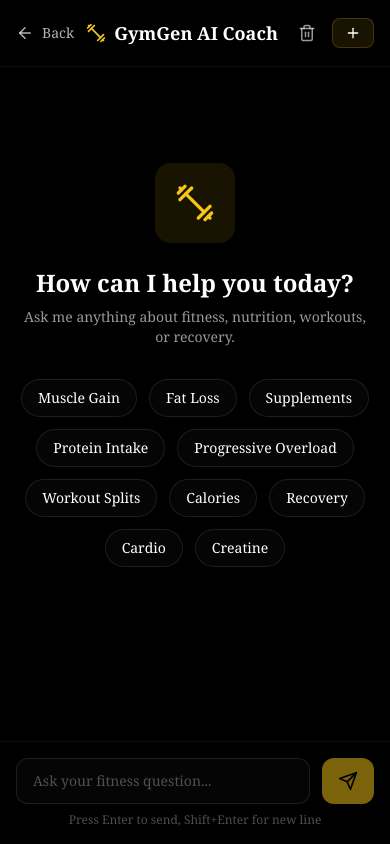
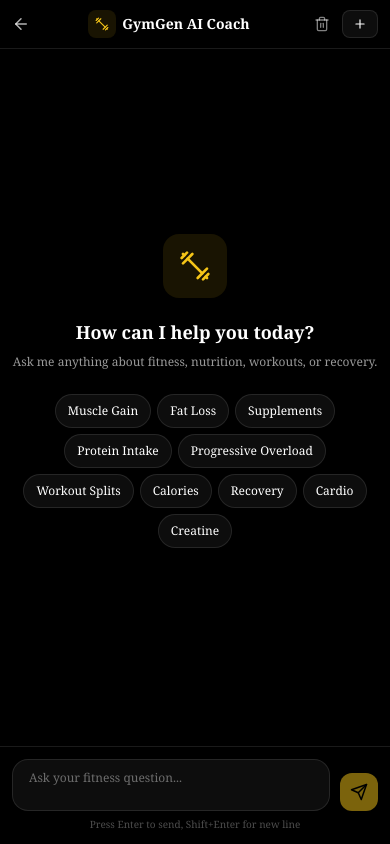
Before and after one commit to YogeshYemul/GymGen-AI, a Next.js app in the folder Frontend/: page /ai-fitness-coach/chat in a window 390 px wide. Built offline with nearby package versions, Linux system fonts and the light colour scheme.

Commit message:
Fitness-Coach Feature Updated

```diff
--- a/Frontend/app/ai-fitness-coach/chat/page.tsx
+++ b/Frontend/app/ai-fitness-coach/chat/page.tsx
@@ -14,7 +14,10 @@ import {
   RefreshCw,
   Trash2,
   Dumbbell,
+  User,
 } from "lucide-react";
+
+export const dynamic = 'force-dynamic';
 
 interface Message {
   role: "user" | "assistant";
@@ -34,6 +37,92 @@ const suggestedQuestions = [
   "Creatine",
 ];
 
+const MarkdownComponents = {
+  h1: ({ children, ...props }: any) => (
+    <h1 {...props} className="text-lg md:text-2xl font-bold text-white mb-3 mt-5 first:mt-0">
+      {children}
+    </h1>
+  ),
+  h2: ({ children, ...props }: any) => (
+    <h2 {...props} className="text-base md:text-xl font-bold text-white mb-2.5 mt-4">
+      {children}
+    </h2>
+  ),
+  h3: ({ children, ...props }: any) => (
+    <h3 {...props} className="text-sm md:text-lg font-semibold text-white mb-2 mt-3">
+      {children}
+    </h3>
+  ),
+  p: ({ children, ...props }: any) => (
+    <p {...props} className="text-xs md:text-sm text-gray-200 mb-2.5 leading-relaxed">
+      {children}
+    </p>
+  ),
+  ul: ({ children, ...props }: any) => (
+    <ul {...props} className="list-disc list-outside ml-5 md:ml-6 space-y-1 mb-2.5 text-xs md:text-sm text-gray-200">
+      {children}
+    </ul>
+  ),
+  ol: ({ children, ...props }: any) => (
+    <ol {...props} className="list-decimal list-outside ml-5 md:ml-6 space-y-1 mb-2.5 text-xs md:text-sm text-gray-200">
+      {children}
+    </ol>
+  ),
+  li: ({ children, ...props }: any) => (
+    <li {...props} className="leading-relaxed pl-1">{children}</li>
+  ),
+  strong: ({ children, ...props }: any) => (
+    <strong {...props} className="font-semibold text-primary-400">{children}</strong>
+  ),
+  table: ({ children, ...props }: any) => (
+    <div {...props} className="overflow-x-auto w-full mb-3 -mx-3 md:mx-0">
+      <div className="inline-block min-w-full align-middle">
+        <table className="min-w-full border-collapse">{children}</table>
+      </div>
+    </div>
+  ),
+  thead: ({ children, ...props }: any) => (
+    <thead {...props} className="bg-primary-400/10">{children}</thead>
+  ),
+  tbody: ({ children, ...props }: any) => (
+    <tbody {...props} className="divide-y divide-white/10">{children}</tbody>
+  ),
+  tr: ({ children, ...props }: any) => <tr {...props}>{children}</tr>,
+  th: ({ children, ...props }: any) => (
+    <th {...props} className="px-3 py-2 text-left font-semibold text-primary-400 text-xs whitespace-nowrap">
+      {children}
+    </th>
+  ),
+  td: ({ children, ...props }: any) => (
+    <td {...props} className="px-3 py-2 text-xs text-gray-200 whitespace-nowrap">
+      {children}
+    </td>
+  ),
+  blockquote: ({ children, ...props }: any) => (
+    <blockquote {...props} className="border-l-2 border-primary-400/50 pl-3 py-1.5 my-2.5 bg-white/[0.02] rounded-r-lg text-xs md:text-sm text-gray-300 italic">
+      {children}
+    </blockquote>
+  ),
+  code: ({ className, children, ...props }: any) => {
+    const match = /language-(\w+)/.exec(className || "");
+    return (
+      <code
+        {...props}
+        className={`${
+          className || ""
+        } ${!match ? "bg-primary-400/10 px-1 py-0.5 rounded text-[11px] md:text-xs text-primary-300" : ""}`}
+      >
+        {children}
+      </code>
+    );
+  },
+  pre: ({ children, ...props }: any) => (
+    <pre {...props} className="bg-white/[0.02] p-3 rounded-lg my-2.5 overflow-x-auto text-[11px] md:text-xs w-full">
+      {children}
+    </pre>
+  ),
+};
+
 export default function AIFitnessCoachChatPage() {
   const router = useRouter();
   const searchParams = useSearchParams();
@@ -43,6 +132,7 @@ export default function AIFitnessCoachChatPage() {
   const [input, setInput] = useState("");
   const [isTyping, setIsTyping] = useState(false);
   const messagesEndRef = useRef<HTMLDivElement>(null);
+  const scrollContainerRef = useRef<HTMLDivElement>(null);
 
   const scrollToBottom = () => {
     messagesEndRef.current?.scrollIntoView({ behavior: "smooth" });
@@ -112,7 +202,10 @@ export default function AIFitnessCoachChatPage() {
   const regenerateLastMessage = async () => {
     if (messages.length < 2 || isTyping) return;
 
-    const lastUserMessage = messages.slice(0, -1).filter(m => m.role === "user").pop();
+    const lastUserMessage = messages
+      .slice(0, -1)
+      .filter((m) => m.role === "user")
+      .pop();
     if (!lastUserMessage) return;
 
     const messagesWithoutLastResponse = messages.slice(0, -1);
@@ -155,68 +248,78 @@ export default function AIFitnessCoachChatPage() {
   };
 
   return (
-    <main className="min-h-screen bg-black text-white flex flex-col">
-      <div className="fixed inset-0 -z-10">
-        <div className="absolute top-20 left-1/2 -translate-x-1/2 w-[500px] h-[500px] rounded-full bg-primary-400/10 blur-[140px]" />
+    <div className="min-h-screen bg-black text-white flex flex-col">
+      {/* Background Glow */}
+      <div className="fixed inset-0 -z-10 pointer-events-none">
+        <div className="absolute top-20 left-1/2 -translate-x-1/2 w-[400px] h-[400px] rounded-full bg-primary-400/10 blur-[150px]" />
       </div>
 
       {/* Header */}
-      <header className="border-b border-white/5 backdrop-blur-xl sticky top-0 z-50">
-        <div className="max-w-4xl mx-auto px-4 py-4 flex items-center justify-between">
+      <header className="border-b border-white/10 backdrop-blur-xl sticky top-0 z-50 bg-black/60">
+        <div className="max-w-3xl mx-auto px-3 sm:px-6 py-2.5 flex items-center justify-between">
           <button
             onClick={() => router.push("/ai-fitness-coach")}
-            className="flex items-center gap-2 text-white/70 hover:text-primary-400 transition text-sm"
+            className="flex items-center gap-1.5 text-white/70 hover:text-white transition"
           >
             <ArrowLeft size={18} />
-            Back
+            <span className="text-xs font-medium hidden sm:inline">Back</span>
           </button>
-          <div className="flex items-center gap-2">
-            <Dumbbell size={20} className="text-primary-400" />
-            <span className="font-bold text-lg">GymGen AI Coach</span>
+          <div className="flex items-center gap-1.5">
+            <div className="w-7 h-7 bg-primary-400/10 rounded-lg flex items-center justify-center">
+              <Dumbbell size={14} className="text-primary-400" />
             </div>
-          <div className="flex items-center gap-2">
+            <h1 className="font-bold text-sm">GymGen AI Coach</h1>
+          </div>
+          <div className="flex items-center gap-1.5">
             <button
               onClick={clearChat}
-              className="p-2 text-white/60 hover:text-white hover:bg-white/5 rounded-lg transition"
+              className="p-1.5 text-white/50 hover:text-white hover:bg-white/5 rounded-lg transition"
               title="Clear chat"
             >
-              <Trash2 size={18} />
+              <Trash2 size={16} />
             </button>
             <button
               onClick={() => setMessages([])}
-              className="flex items-center gap-1.5 bg-primary-400/10 border border-primary-400/20 px-3 py-1.5 rounded-lg text-sm hover:bg-primary-400/20 transition"
+              className="flex items-center gap-1 bg-white/5 border border-white/10 px-2.5 py-1.5 rounded-lg text-xs hover:bg-white/10 transition"
             >
-              <Plus size={16} />
-              <span className="hidden sm:inline">New Chat</span>
+              <Plus size={14} />
+              <span className="hidden sm:inline">New</span>
             </button>
           </div>
         </div>
       </header>
 
-      {/* Messages */}
-      <div className="flex-1 overflow-y-auto">
-        <div className="max-w-4xl mx-auto px-4 py-8">
-          <AnimatePresence>
+      {/* Messages Container */}
+      <div
+        ref={scrollContainerRef}
+        className="flex-1 overflow-y-auto overflow-x-hidden"
+      >
+        <div className="max-w-3xl mx-auto px-3 sm:px-6">
+          <AnimatePresence initial={false}>
             {messages.length === 0 && (
               <motion.div
-                initial={{ opacity: 0, y: 10 }}
+                initial={{ opacity: 0, y: 20 }}
                 animate={{ opacity: 1, y: 0 }}
-                className="text-center py-16"
+                transition={{ duration: 0.4 }}
+                className="flex flex-col items-center justify-center min-h-[calc(100vh-160px)] py-10"
               >
-                <div className="w-20 h-20 bg-primary-400/10 rounded-2xl flex items-center justify-center mx-auto mb-6">
-                  <Dumbbell size={40} className="text-primary-400" />
+                <div className="w-16 h-16 bg-primary-400/10 rounded-2xl flex items-center justify-center mb-5">
+                  <Dumbbell size={32} className="text-primary-400" />
                 </div>
-                <h2 className="text-2xl font-bold mb-2">How can I help you today?</h2>
-                <p className="text-white/60 mb-8 max-w-md mx-auto text-sm">
-                  Ask me anything about fitness, nutrition, workouts, or recovery.
+                <h2 className="text-lg md:text-2xl font-bold mb-2 text-center">
+                  How can I help you today?
+                </h2>
+                <p className="text-xs md:text-sm text-white/60 mb-6 max-w-md text-center">
+                  Ask me anything about fitness, nutrition, workouts, or
+                  recovery.
                 </p>
 
-                <div className="flex flex-wrap justify-center gap-3">
+                <div className="flex flex-wrap justify-center gap-1.5 max-w-2xl">
                   {suggestedQuestions.map((q) => (
                     <button
                       key={q}
                       onClick={() => sendMessage(q)}
-                      className="bg-white/[0.02] border border-white/10 rounded-full px-4 py-2 text-sm hover:border-primary-400/40 hover:bg-primary-400/5 transition-all"
+                      className="bg-white/5 border border-white/10 hover:border-primary-400/30 hover:bg-primary-400/5 px-3 py-2 rounded-full text-xs transition-all"
                     >
                       {q}
                     </button>
@@ -228,127 +331,155 @@ export default function AIFitnessCoachChatPage() {
             {messages.map((message, index) => (
               <motion.div
                 key={index}
-                initial={{ opacity: 0, y: 10 }}
+                initial={{ opacity: 0, y: 8 }}
                 animate={{ opacity: 1, y: 0 }}
-                className={`flex gap-4 mb-6 ${
-                  message.role === "user" ? "justify-end" : "justify-start"
+                transition={{ duration: 0.3, delay: Math.min(index * 0.05, 0.3) }}
+                className={`py-4 ${
+                  message.role === "user" ? "" : "border-t border-white/5"
                 }`}
               >
-                {message.role === "assistant" && (
-                  <div className="w-10 h-10 bg-primary-400/10 rounded-xl flex items-center justify-center flex-shrink-0">
-                    <Dumbbell size={20} className="text-primary-400" />
+                <div className="flex gap-3">
+                  {/* Avatar */}
+                  <div className="flex-shrink-0">
+                    {message.role === "assistant" ? (
+                      <div className="w-7 h-7 bg-primary-400/10 rounded-lg flex items-center justify-center">
+                        <Dumbbell size={14} className="text-primary-400" />
+                      </div>
+                    ) : (
+                      <div className="w-7 h-7 bg-white/10 rounded-lg flex items-center justify-center">
+                        <User size={14} className="text-white/70" />
                       </div>
                     )}
+                  </div>
 
-                <div
-                  className={`max-w-[85%] sm:max-w-[75%] ${
-                    message.role === "user"
-                      ? "bg-primary-400 text-black rounded-2xl rounded-br-md"
-                      : "bg-white/[0.02] border border-white/10 rounded-2xl rounded-bl-md"
-                  } p-4 md:p-5`}
+                  {/* Message Content */}
+                  <div className="flex-1 min-w-0">
+                    {message.role === "assistant" ? (
+                      <div className="text-left">
+                        <ReactMarkdown
+                          remarkPlugins={[remarkGfm]}
+                          components={MarkdownComponents}
                         >
-                  <div
-                    className={`prose prose-sm max-w-none ${
-                      message.role === "user"
-                        ? "prose-invert text-black"
-                        : "text-white"
-                    }`}
-                  >
-                    <ReactMarkdown remarkPlugins={[remarkGfm]}>
                           {message.content}
                         </ReactMarkdown>
-                  </div>
 
-                  {message.role === "assistant" && (
-                    <div className="flex items-center gap-2 mt-4 pt-3 border-t border-white/10">
+                        {/* Action Buttons */}
+                        <div className="flex items-center gap-1.5 mt-3 pt-0.5">
                           <button
                             onClick={() => copyMessage(message.content)}
-                        className="flex items-center gap-1 text-xs text-white/50 hover:text-white/80 transition"
+                            className="flex items-center gap-1 text-white/30 hover:text-white/70 transition text-[10px]"
                           >
-                        <Copy size={14} />
-                        Copy
+                            <Copy size={12} />
+                            <span className="hidden sm:inline">Copy</span>
                           </button>
                           <button
                             onClick={regenerateLastMessage}
                             disabled={isTyping}
-                        className="flex items-center gap-1 text-xs text-white/50 hover:text-white/80 transition disabled:opacity-30"
+                            className="flex items-center gap-1 text-white/30 hover:text-white/70 transition text-[10px] disabled:opacity-30"
                           >
-                        <RefreshCw size={14} />
-                        Regenerate
+                            <RefreshCw size={12} />
+                            <span className="hidden sm:inline">Regenerate</span>
                           </button>
+                        </div>
+                      </div>
+                    ) : (
+                      <div className="flex justify-end">
+                        <div className="bg-white/10 text-white rounded-2xl px-3.5 py-2.5 max-w-[85%] sm:max-w-[75%]">
+                          <p className="text-xs md:text-sm leading-relaxed">{message.content}</p>
+                        </div>
                       </div>
                     )}
                   </div>
-
-                {message.role === "user" && (
-                  <div className="w-10 h-10 bg-white/10 rounded-xl flex items-center justify-center flex-shrink-0">
-                    <span className="text-sm font-bold">You</span>
                 </div>
-                )}
               </motion.div>
             ))}
 
             {isTyping && (
               <motion.div
-                initial={{ opacity: 0, y: 10 }}
+                key="typing"
+                initial={{ opacity: 0, y: 8 }}
                 animate={{ opacity: 1, y: 0 }}
-                className="flex gap-4 mb-6"
+                className="py-4 border-t border-white/5"
               >
-                <div className="w-10 h-10 bg-primary-400/10 rounded-xl flex items-center justify-center flex-shrink-0">
-                  <Dumbbell size={20} className="text-primary-400" />
+                <div className="flex gap-3">
+                  <div className="flex-shrink-0">
+                    <div className="w-7 h-7 bg-primary-400/10 rounded-lg flex items-center justify-center">
+                      <Dumbbell size={14} className="text-primary-400" />
                     </div>
-                <div className="bg-white/[0.02] border border-white/10 rounded-2xl rounded-bl-md p-4">
-                  <div className="flex gap-1.5">
+                  </div>
+                  <div className="flex-1 min-w-0 pt-0.5">
+                    <div className="flex items-center gap-1.5">
                       <motion.div
-                      animate={{ y: [0, -8, 0] }}
-                      transition={{ duration: 1, repeat: Infinity, delay: 0 }}
-                      className="w-2 h-2 bg-primary-400 rounded-full"
+                        animate={{ y: [0, -6, 0] }}
+                        transition={{
+                          duration: 1.2,
+                          repeat: Infinity,
+                          delay: 0,
+                          ease: "easeInOut",
+                        }}
+                        className="w-1.5 h-1.5 bg-primary-400 rounded-full"
                       />
                       <motion.div
-                      animate={{ y: [0, -8, 0] }}
-                      transition={{ duration: 1, repeat: Infinity, delay: 0.2 }}
-                      className="w-2 h-2 bg-primary-400 rounded-full"
+                        animate={{ y: [0, -6, 0] }}
+                        transition={{
+                          duration: 1.2,
+                          repeat: Infinity,
+                          delay: 0.2,
+                          ease: "easeInOut",
+                        }}
+                        className="w-1.5 h-1.5 bg-primary-400 rounded-full"
                       />
                       <motion.div
-                      animate={{ y: [0, -8, 0] }}
-                      transition={{ duration: 1, repeat: Infinity, delay: 0.4 }}
-                      className="w-2 h-2 bg-primary-400 rounded-full"
+                        animate={{ y: [0, -6, 0] }}
+                        transition={{
+                          duration: 1.2,
+                          repeat: Infinity,
+                          delay: 0.4,
+                          ease: "easeInOut",
+                        }}
+                        className="w-1.5 h-1.5 bg-primary-400 rounded-full"
                       />
+                    </div>
                   </div>
                 </div>
               </motion.div>
             )}
           </AnimatePresence>
-          <div ref={messagesEndRef} />
+          <div ref={messagesEndRef} className="h-1" />
         </div>
       </div>
 
-      {/* Input */}
-      <div className="border-t border-white/5 backdrop-blur-xl sticky bottom-0">
-        <div className="max-w-4xl mx-auto px-4 py-4">
-          <div className="flex gap-3">
+      {/* Input Area */}
+      <div className="border-t border-white/10 backdrop-blur-xl bg-black/60 sticky bottom-0">
+        <div className="max-w-3xl mx-auto px-3 sm:px-6 py-3">
+          <div className="flex gap-2.5 items-end">
+            <div className="flex-1 bg-white/5 border border-white/10 rounded-2xl">
               <textarea
                 value={input}
                 onChange={(e) => setInput(e.target.value)}
                 onKeyDown={handleKeyDown}
                 placeholder="Ask your fitness question..."
-              className="flex-1 bg-white/[0.02] border border-white/10 text-white placeholder-white/30 rounded-xl px-4 py-3 resize-none focus:outline-none focus:border-primary-400/40 transition text-sm md:text-base"
+                className="w-full bg-transparent text-white placeholder-white/40 px-4 py-2.5 resize-none focus:outline-none text-xs md:text-sm"
                 rows={1}
-              style={{ maxHeight: "200px" }}
+                style={{
+                  maxHeight: "150px",
+                  minHeight: "44px",
+                }}
               />
+            </div>
             <button
               onClick={() => sendMessage(input)}
               disabled={!input.trim() || isTyping}
-              className="bg-primary-400 text-black px-4 py-3 rounded-xl font-bold hover:bg-primary-300 transition disabled:opacity-50 disabled:cursor-not-allowed flex-shrink-0"
+              className="bg-primary-400 text-black p-2.5 rounded-xl font-bold hover:bg-primary-300 transition disabled:opacity-50 disabled:cursor-not-allowed flex-shrink-0"
             >
-              <Send size={20} />
+              <Send size={18} />
             </button>
           </div>
-          <p className="text-xs text-white/30 text-center mt-2">
+          <p className="text-[10px] text-white/30 text-center mt-1.5">
             Press Enter to send, Shift+Enter for new line
           </p>
         </div>
       </div>
-    </main>
+    </div>
   );
 }
--- a/Frontend/app/fitness-coach/chat/page.tsx
+++ b/Frontend/app/fitness-coach/chat/page.tsx
@@ -1,6 +1,8 @@
 "use client";
 
-import { useState, useEffect, useRef } from "react";
+import { useState, useEffect, useRef, Suspense } from "react";
+
+export const dynamic = 'force-dynamic';
 import { useRouter, useSearchParams } from "next/navigation";
 import { motion, AnimatePresence } from "framer-motion";
 import ReactMarkdown from "react-markdown";
@@ -36,75 +38,76 @@ const suggestedQuestions = [
 ];
 
 const MarkdownComponents = {
-  h1: ({ children }: { children: React.ReactNode }) => (
-    <h1 className="text-lg md:text-2xl font-bold text-white mb-3 mt-5 first:mt-0">
+  h1: ({ children, ...props }: any) => (
+    <h1 {...props} className="text-lg md:text-2xl font-bold text-white mb-3 mt-5 first:mt-0">
       {children}
     </h1>
   ),
-  h2: ({ children }: { children: React.ReactNode }) => (
-    <h2 className="text-base md:text-xl font-bold text-white mb-2.5 mt-4">
+  h2: ({ children, ...props }: any) => (
+    <h2 {...props} className="text-base md:text-xl font-bold text-white mb-2.5 mt-4">
       {children}
     </h2>
   ),
-  h3: ({ children }: { children: React.ReactNode }) => (
-    <h3 className="text-sm md:text-lg font-semibold text-white mb-2 mt-3">
+  h3: ({ children, ...props }: any) => (
+    <h3 {...props} className="text-sm md:text-lg font-semibold text-white mb-2 mt-3">
       {children}
     </h3>
   ),
-  p: ({ children }: { children: React.ReactNode }) => (
-    <p className="text-xs md:text-sm text-gray-200 mb-2.5 leading-relaxed">
+  p: ({ children, ...props }: any) => (
+    <p {...props} className="text-xs md:text-sm text-gray-200 mb-2.5 leading-relaxed">
       {children}
     </p>
   ),
-  ul: ({ children }: { children: React.ReactNode }) => (
-    <ul className="list-disc list-outside ml-5 md:ml-6 space-y-1 mb-2.5 text-xs md:text-sm text-gray-200">
+  ul: ({ children, ...props }: any) => (
+    <ul {...props} className="list-disc list-outside ml-5 md:ml-6 space-y-1 mb-2.5 text-xs md:text-sm text-gray-200">
       {children}
     </ul>
   ),
-  ol: ({ children }: { children: React.ReactNode }) => (
-    <ol className="list-decimal list-outside ml-5 md:ml-6 space-y-1 mb-2.5 text-xs md:text-sm text-gray-200">
+  ol: ({ children, ...props }: any) => (
+    <ol {...props} className="list-decimal list-outside ml-5 md:ml-6 space-y-1 mb-2.5 text-xs md:text-sm text-gray-200">
       {children}
     </ol>
   ),
-  li: ({ children }: { children: React.ReactNode }) => (
-    <li className="leading-relaxed pl-1">{children}</li>
+  li: ({ children, ...props }: any) => (
+    <li {...props} className="leading-relaxed pl-1">{children}</li>
   ),
-  strong: ({ children }: { children: React.ReactNode }) => (
-    <strong className="font-semibold text-primary-400">{children}</strong>
+  strong: ({ children, ...props }: any) => (
+    <strong {...props} className="font-semibold text-primary-400">{children}</strong>
   ),
-  table: ({ children }: { children: React.ReactNode }) => (
-    <div className="overflow-x-auto w-full mb-3 -mx-3 md:mx-0">
+  table: ({ children, ...props }: any) => (
+    <div {...props} className="overflow-x-auto w-full mb-3 -mx-3 md:mx-0">
       <div className="inline-block min-w-full align-middle">
         <table className="min-w-full border-collapse">{children}</table>
       </div>
     </div>
   ),
-  thead: ({ children }: { children: React.ReactNode }) => (
-    <thead className="bg-primary-400/10">{children}</thead>
+  thead: ({ children, ...props }: any) => (
+    <thead {...props} className="bg-primary-400/10">{children}</thead>
   ),
-  tbody: ({ children }: { children: React.ReactNode }) => (
-    <tbody className="divide-y divide-white/10">{children}</tbody>
+  tbody: ({ children, ...props }: any) => (
+    <tbody {...props} className="divide-y divide-white/10">{children}</tbody>
   ),
-  tr: ({ children }: { children: React.ReactNode }) => <tr>{children}</tr>,
-  th: ({ children }: { children: React.ReactNode }) => (
-    <th className="px-3 py-2 text-left font-semibold text-primary-400 text-xs whitespace-nowrap">
+  tr: ({ children, ...props }: any) => <tr {...props}>{children}</tr>,
+  th: ({ children, ...props }: any) => (
+    <th {...props} className="px-3 py-2 text-left font-semibold text-primary-400 text-xs whitespace-nowrap">
       {children}
     </th>
   ),
-  td: ({ children }: { children: React.ReactNode }) => (
-    <td className="px-3 py-2 text-xs text-gray-200 whitespace-nowrap">
+  td: ({ children, ...props }: any) => (
+    <td {...props} className="px-3 py-2 text-xs text-gray-200 whitespace-nowrap">
       {children}
     </td>
   ),
-  blockquote: ({ children }: { children: React.ReactNode }) => (
-    <blockquote className="border-l-2 border-primary-400/50 pl-3 py-1.5 my-2.5 bg-white/[0.02] rounded-r-lg text-xs md:text-sm text-gray-300 italic">
+  blockquote: ({ children, ...props }: any) => (
+    <blockquote {...props} className="border-l-2 border-primary-400/50 pl-3 py-1.5 my-2.5 bg-white/[0.02] rounded-r-lg text-xs md:text-sm text-gray-300 italic">
       {children}
     </blockquote>
   ),
-  code: ({ className, children }: { className?: string; children: React.ReactNode }) => {
+  code: ({ className, children, ...props }: any) => {
     const match = /language-(\w+)/.exec(className || "");
     return (
       <code
+        {...props}
         className={`${
           className || ""
         } ${!match ? "bg-primary-400/10 px-1 py-0.5 rounded text-[11px] md:text-xs text-primary-300" : ""}`}
@@ -113,8 +116,8 @@ const MarkdownComponents = {
       </code>
     );
   },
-  pre: ({ children }: { children: React.ReactNode }) => (
-    <pre className="bg-white/[0.02] p-3 rounded-lg my-2.5 overflow-x-auto text-[11px] md:text-xs w-full">
+  pre: ({ children, ...props }: any) => (
+    <pre {...props} className="bg-white/[0.02] p-3 rounded-lg my-2.5 overflow-x-auto text-[11px] md:text-xs w-full">
       {children}
     </pre>
   ),
```
Lines whose indentation alone changed are shown as unchanged.
